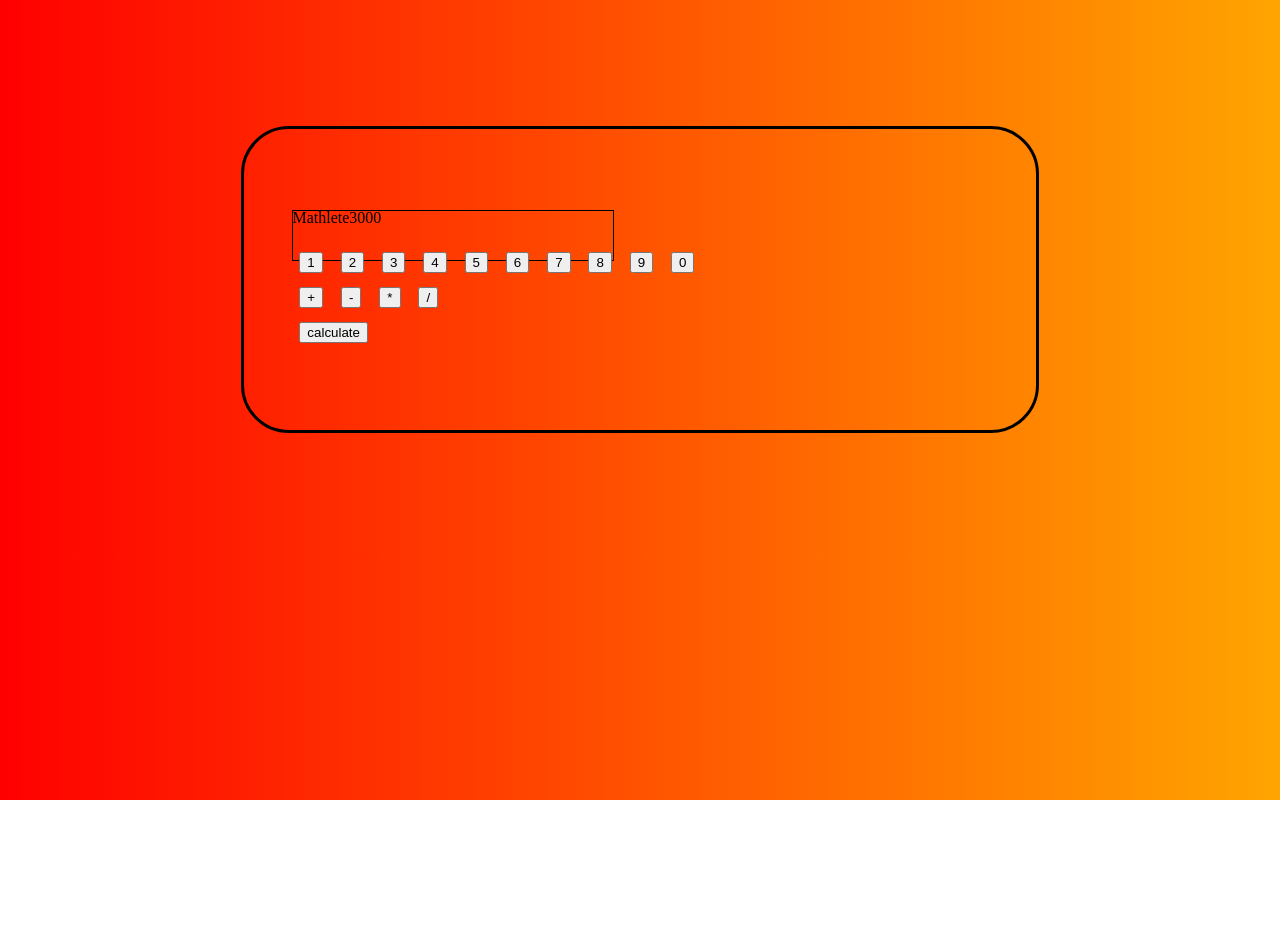
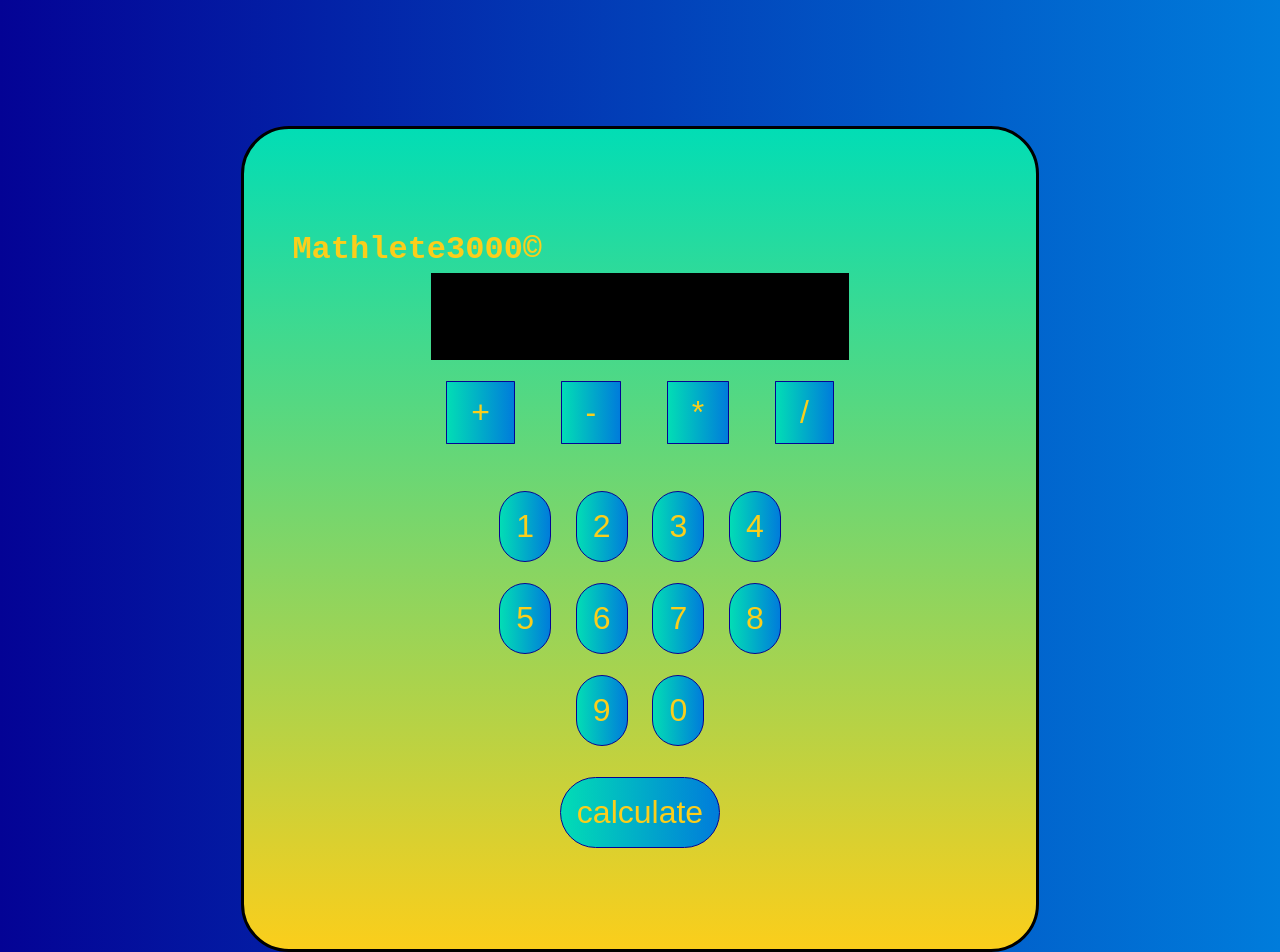
Before and after one commit to joebumbulis/NotSoBasicCalculator, a plain HTML site: page index.html in a window 1280 px wide. Shown: the top 952 px of the page. Before the commit the page ends 800 px from the top, so only its background shows below. Drawn offline with nearby package versions, Linux system fonts and the light colour scheme; files that its build step writes are made by us from their sources.

Commit message:
added styling to buttons and calc

```diff
--- a/index.html
+++ b/index.html
@@ -6,10 +6,17 @@
     <title>JB's Not So Basic Calculator</title>
   </head>
   <body>
-    <form>Mathlete3000
-      <section>
+    <form><h1>Mathlete3000&copy;</h1>
+      <section class="output">
         <output id="output" name="result"></output>
-        <section>
+      </section>
+      <section class="operators">
+        <button id="plus" class="operator" type="button">+</button>
+        <button id="minus" class="operator" type="button">-</button>
+        <button id="multiply" class="operator" type="button">*</button>
+        <button id="divide" class="operator" type="button">/</button>
+      </section>
+      <section class="numbers">
         <button id="one" class="one" type="button">1</button>
         <button id="two" class="two" type="button">2</button>
         <button id="three" class="three" type="button">3</button>
@@ -21,14 +28,8 @@
         <button id="nine" class="nine" type="button">9</button>
         <button id="zero" class="zero" type="button">0</button>
       </section>
-        <section>
-          <button id="plus" class="operator" type="button">+</button>
-          <button id="minus" class="operator" type="button">-</button>
-          <button id="multiply" class="operator" type="button">*</button>
-          <button id="divide" class="operator" type="button">/</button>
-        </section>
+
         <button id="calc" class="calc" type="button">calculate</button>
-      </section>
     </form>
 
     <script src="main.js" charset="utf-8"></script>
--- a/scss/main.scss
+++ b/scss/main.scss
@@ -1,28 +1,58 @@
 body {
-  background: linear-gradient(to right, red, orange);
-  // background-size: cover;
-  // text-align: center;
+  background: linear-gradient(to right, #040395, #007CDB);
 }
 
 form {
+  background: linear-gradient(#02DDB5, #FBCE1B);
   margin: 10% auto;
+  text-align: center;
   width: 55%;
   border: solid .2rem black;
   border-radius: 3rem;
   padding: 5rem 3rem;
+  color: #FBCE1B;
+  font-size: 1rem;
   // border-style: inset;
 }
 
+h1 {
+  text-align: left;
+  font-family: monospace;
+  font-size: 2rem;
+}
+
+section {
+  margin-top: 1rem;
+}
+
+.operators * {
+  border-radius: 1%;
+  padding: .75rem 1.5rem;
+}
+
 output {
-  padding: 1rem 10rem;
-  margin-bottom: 8rem;
+  padding: 1rem 13rem;
+  max-width: 50%;
   border: solid .1rem black;
+  background-color: #000;
+  color: #FBCE1B;
+  margin-bottom: 1rem;
+  font-size: 3rem;
 }
 
 .numbers {
-  margin-top: 3rem;
+  margin: 1rem auto 0 auto;
+  width: 50%;
+
 }
 
 button {
-  margin: 1%;
+  margin: 3%;
+  padding: 1rem;
+  border: .1rem solid #040395;
+  border-radius: 50px;
+  font-size: 2rem;
+  color: #FBCE1B;
+  background: linear-gradient(to right, #02DDB5, #007CDB);
+
 }
```
Lines whose indentation alone changed are shown as unchanged.
